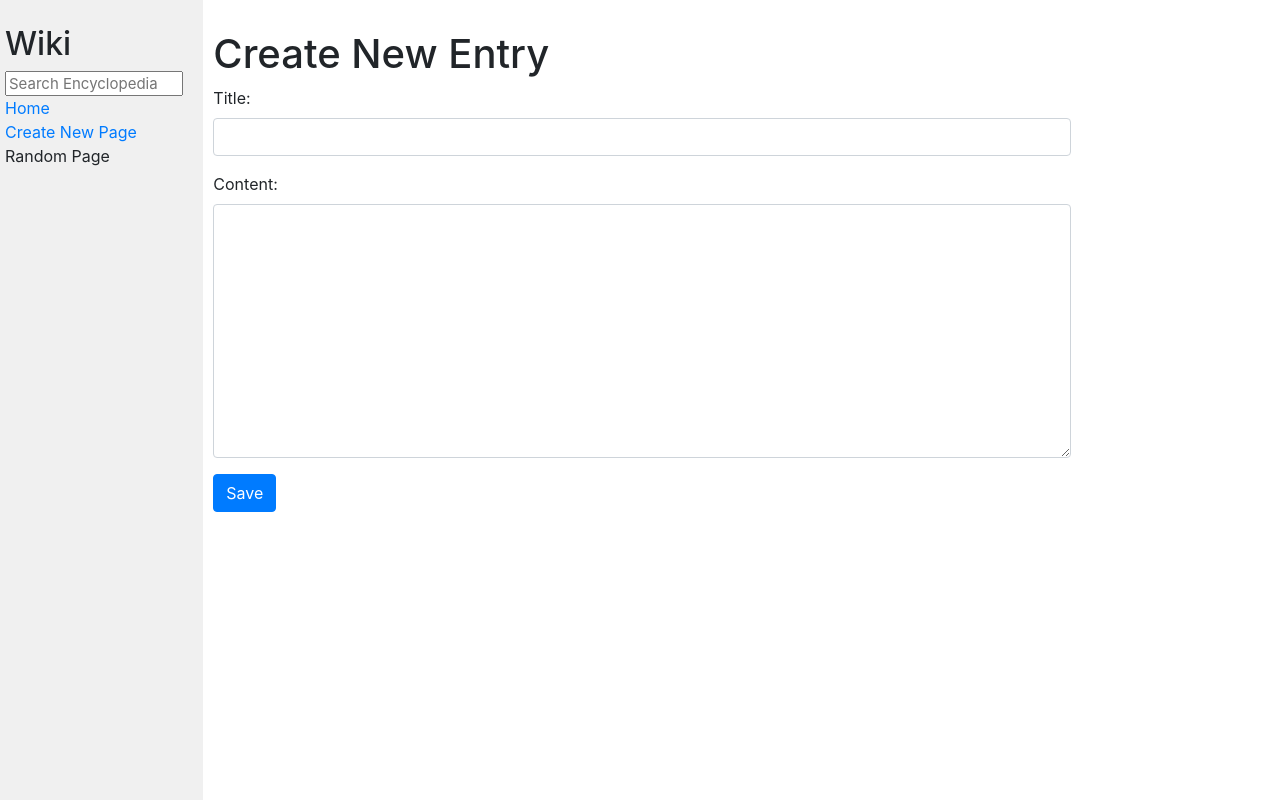
After one commit to Gias-uddin-vuiya/cs50w-project1-wiki, a Django app: page /create/ in a window 1280 px wide. The commit adds this page. Run offline with Django 3.2, Linux system fonts and the light colour scheme; some libraries are stand-ins or nearby versions.

Commit message:
add create page and fixed url

```diff
--- a/wiki/encyclopedia/static/encyclopedia/styles.css
+++ b/wiki/encyclopedia/static/encyclopedia/styles.css
@@ -36,3 +36,7 @@ textarea {
 .sidebar h2 {
     margin-top: 5px;
 }
+
+.create-entry-form {
+    width: 80%;
+}
--- /dev/null
+++ b/wiki/encyclopedia/templates/encyclopedia/create.html
@@ -0,0 +1,21 @@
+{% extends "encyclopedia/layout.html" %}
+
+{% block title %}
+    Create New Page
+{% endblock %}
+
+
+{% block body %}
+    <h1>Create New Entry</h1>
+    <form method="post" class="create-entry-form">
+        <div class="form-group">
+            <label for="title">Title:</label>
+            <input type="text" class="form-control" id="title" name="title" required>
+        </div>
+        <div class="form-group">
+            <label for="content">Content:</label>
+            <textarea class="form-control" id="content" name="content" rows="10" required></textarea>
+        </div>
+        <button type="submit" class="btn btn-primary">Save</button>
+    </form>
+{% endblock %}
--- a/wiki/encyclopedia/templates/encyclopedia/layout.html
+++ b/wiki/encyclopedia/templates/encyclopedia/layout.html
@@ -19,7 +19,7 @@
                     <a href="{% url 'index' %}">Home</a>
                 </div>
                 <div>
-                    Create New Page
+                    <a href="{% url 'create' %}">Create New Page</a>
                 </div>
                 <div>
                     Random Page
--- a/wiki/encyclopedia/urls.py
+++ b/wiki/encyclopedia/urls.py
@@ -6,4 +6,5 @@ urlpatterns = [
     path("", views.index, name="index"),
     path("wiki/<str:title>/", views.entry_page, name="entry_page"),
     path("search/", views.search, name="search"),
+    path("create/", views.create, name="create"),
 ]
--- a/wiki/encyclopedia/views.py
+++ b/wiki/encyclopedia/views.py
@@ -48,3 +48,9 @@ def search(request):
         "query": query,
         "results": results
     })
+
+def create(request):
+
+    return render(request, "encyclopedia/create.html", {
+        "message": "This feature is not implemented yet."
+    })
```
